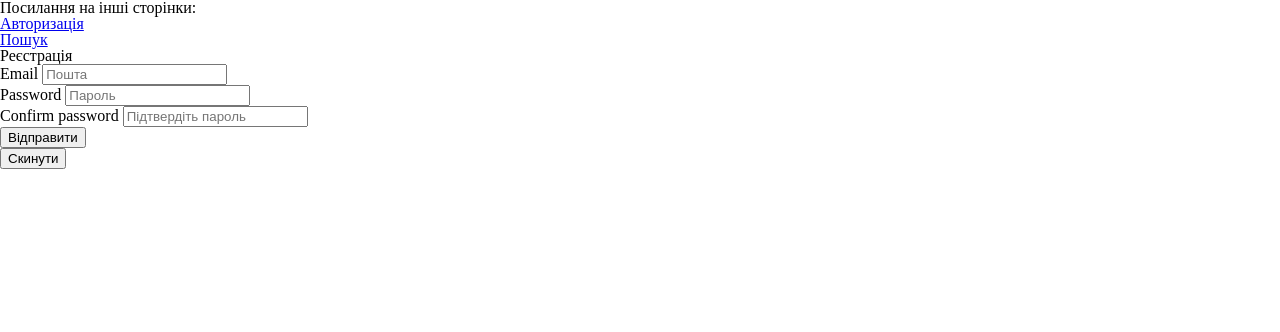
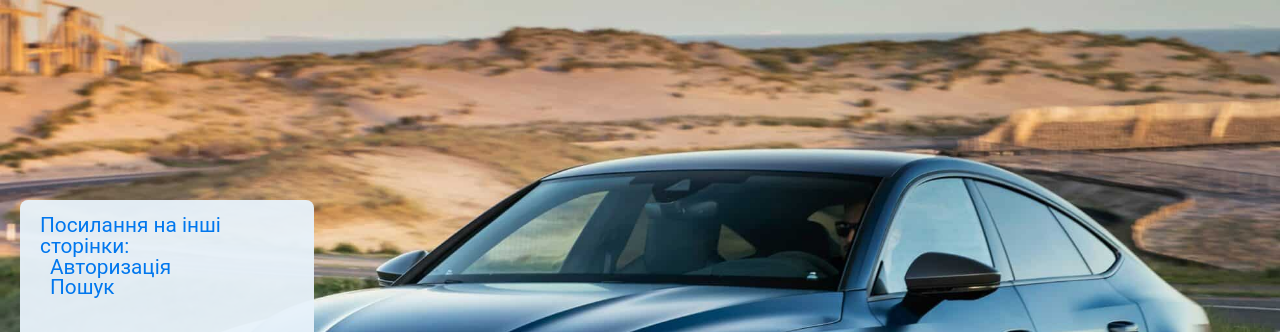
Before and after one commit to KhrustDanil/Cars, a plain HTML site: page index.html in a window 1280 px wide. Shown: the top 332 px of the page. Drawn offline with Linux system fonts and the light colour scheme.

Commit message:
Added style for registr

```diff
--- /dev/null
+++ b/css/styleRegistr.css
@@ -0,0 +1,84 @@
+@font-face {
+    font-family: 'Roboto';
+    src: url('/fonts/Roboto/Roboto-BlackItalic.ttf') format('ttf');
+    src: url('/fonts/Roboto/Roboto-Italic.ttf') format('ttf');
+}
+
+
+* {
+    box-sizing: border-box;
+}
+
+body {
+    background: #b4b4b4 url("../images/audirs7.jpg") left center/cover no-repeat;
+    background-attachment: fixed;
+    font-family: 'Roboto', Arial ,sans-serif ;
+    font-weight: 400;
+}
+
+.menu-wrap {
+    font-size: 1.3rem;
+    margin-left: 20px;
+    padding-top: 15px;
+    color: rgb(0, 119, 238);
+    margin-bottom: 40px;
+}
+
+.menu__link {
+    color: rgb(0, 119, 238);
+    text-decoration: none;
+    padding-left: 10px;
+
+}
+
+.menu__link:hover {
+    font-weight: 800;
+    color: rgb(0, 4, 238);
+    text-decoration: underline;
+}
+
+.wrapper {
+    height: 500px;
+    width: 23%;
+    background-color: #e8f2faf5;
+    border-radius: 8px;
+    margin-top: 200px;
+    margin-left: 20px;
+}
+
+.main{
+    background-color: rgb(0, 119, 238);
+    border-radius: 6px;
+    width: 60%;
+    display: flex;
+    flex-direction: column;
+    margin-left: 88.5px;
+}
+
+
+.main__heading {
+    font-size: 2rem;
+    text-align: center;
+    padding-top: 3px;
+}
+
+input {
+    width: 90%;
+    padding: 5px 5px;
+}
+
+fieldset {
+    margin-top: 8px;
+    margin-bottom: 10px;
+}
+
+.form-group {
+    margin-bottom: 10px;
+    margin-left: 25px;
+}
+
+.btn {
+    width: 80%;
+    padding: 5px;
+    margin-left: 13px;
+  }
--- a/index.html
+++ b/index.html
@@ -5,6 +5,7 @@
     <meta name="viewport" content="width=device-width, initial-scale=1.0">
     <title>Document</title>
     <link rel="stylesheet" href="./css/reset.css" />
+    <link rel="stylesheet" href="./css/styleRegistr.css" />
 </head>
 <body>
     <div class="wrapper">
```
